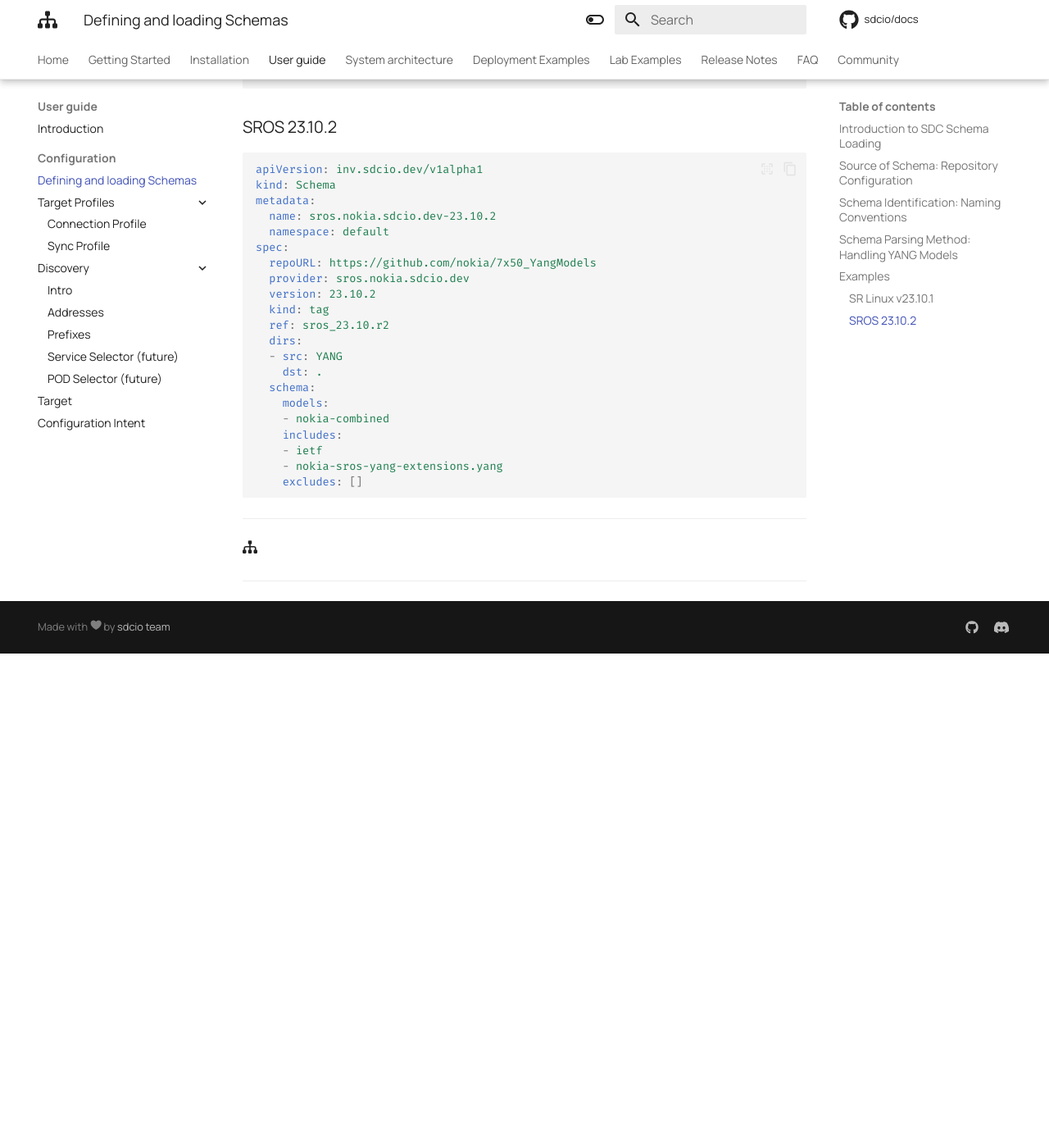
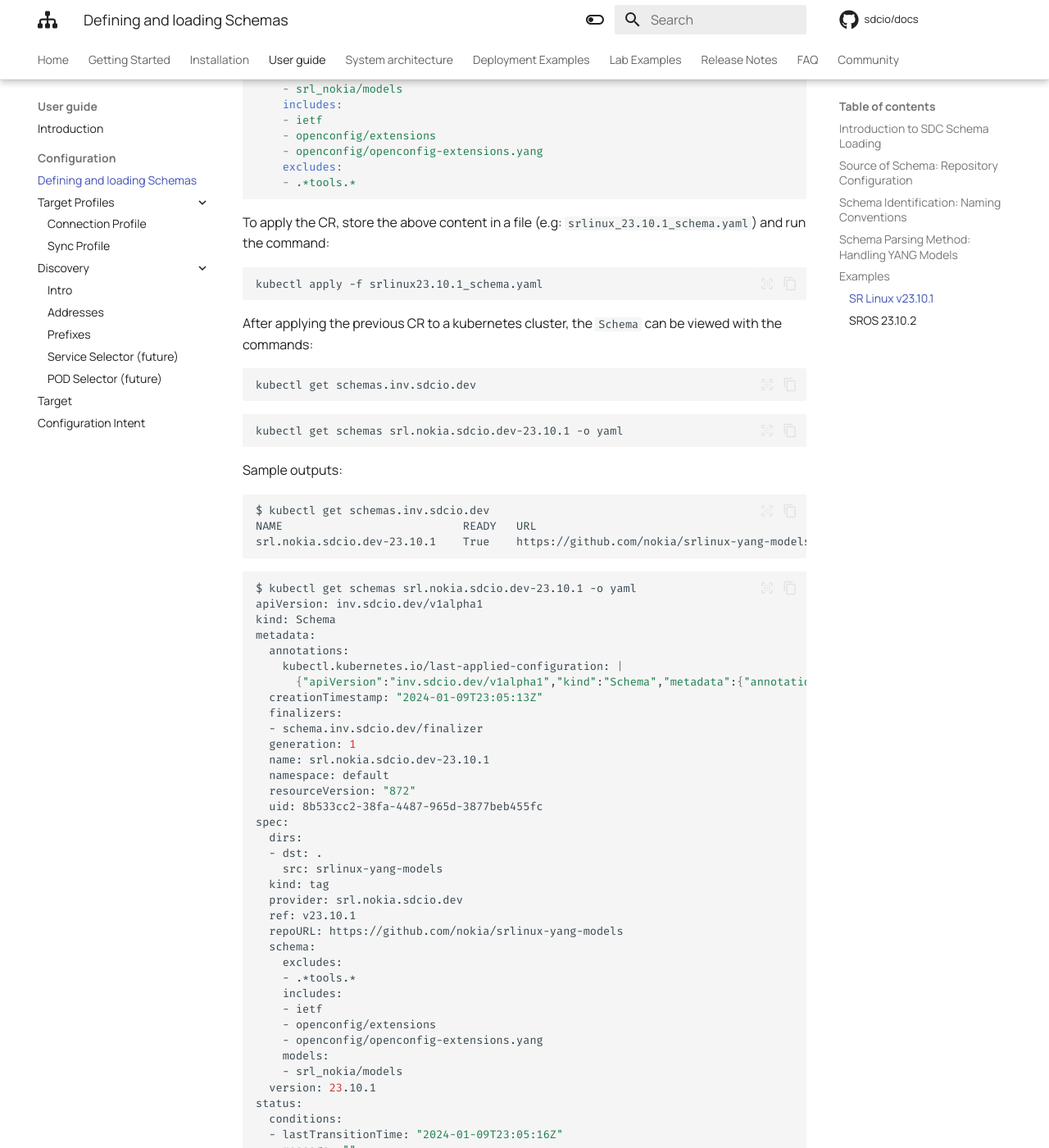
Before and after one commit to sdcio/docs, an MkDocs documentation site: the page built from docs/user-guide/configuration/schemas.md, in a window 1280 px wide and 1400 px high, scrolled down 2222 px. Shown: the whole window at 82% size. Built offline with MkDocs 1.6.1 and Material for MkDocs 9.7.7, drawn with Linux system fonts in a browser that asks for light colours; comment, search, counter and statistics services are not loaded; before the commit the page ends 3019 px from its top, so only the background shows below that; some of the changed text lies outside the part shown.

Commit message:
add schema apply and get

````diff
--- a/docs/user-guide/configuration/schemas.md
+++ b/docs/user-guide/configuration/schemas.md
@@ -47,6 +47,11 @@
 
 ### SR Linux v23.10.1
 
+The below CR defines an SR Linux `Schema` version 23.10.1.
+
+The YANG files will be retrieved from the github repo `https://github.com/nokia/srlinux-yang-models` tag `v23.10.1`.
+The remote directory `srlinux-yang-models` at the roo level of the git repository will be mapped to `$pwd` (`dst: .`) in the local file system
+
 ```yaml
 apiVersion: inv.sdcio.dev/v1alpha1
 kind: Schema
@@ -71,6 +76,73 @@
     - openconfig/openconfig-extensions.yang
     excludes:
     - .*tools.*
+```
+
+To apply the CR, store the above content in a file (e.g: `srlinux_23.10.1_schema.yaml`) and run the command:
+
+```shell
+kubectl apply -f srlinux23.10.1_schema.yaml
+```
+
+After applying the previous CR to a kubernetes cluster, the `Schema` can be viewed with the commands:
+
+```shell
+kubectl get schemas.inv.sdcio.dev
+```
+
+```shell
+kubectl get schemas srl.nokia.sdcio.dev-23.10.1 -o yaml
+```
+
+Sample outputs:
+
+```shell
+$ kubectl get schemas.inv.sdcio.dev
+NAME                           READY   URL                                            REF             PROVIDER               VERSION
+srl.nokia.sdcio.dev-23.10.1    True    https://github.com/nokia/srlinux-yang-models   v23.10.1        srl.nokia.sdcio.dev    23.10.1
+```
+
+```shell
+$ kubectl get schemas srl.nokia.sdcio.dev-23.10.1 -o yaml
+apiVersion: inv.sdcio.dev/v1alpha1
+kind: Schema
+metadata:
+  annotations:
+    kubectl.kubernetes.io/last-applied-configuration: |
+      {"apiVersion":"inv.sdcio.dev/v1alpha1","kind":"Schema","metadata":{"annotations":{},"name":"srl.nokia.sdcio.dev-23.10.1","namespace":"default"},"spec":{"dirs":[{"dst":".","src":"srlinux-yang-models"}],"kind":"tag","provider":"srl.nokia.sdcio.dev","ref":"v23.10.1","repoURL":"https://github.com/nokia/srlinux-yang-models","schema":{"excludes":[".*tools.*"],"includes":["ietf","openconfig/extensions","openconfig/openconfig-extensions.yang"],"models":["srl_nokia/models"]},"version":"23.10.1"}}
+  creationTimestamp: "2024-01-09T23:05:13Z"
+  finalizers:
+  - schema.inv.sdcio.dev/finalizer
+  generation: 1
+  name: srl.nokia.sdcio.dev-23.10.1
+  namespace: default
+  resourceVersion: "872"
+  uid: 8b533cc2-38fa-4487-965d-3877beb455fc
+spec:
+  dirs:
+  - dst: .
+    src: srlinux-yang-models
+  kind: tag
+  provider: srl.nokia.sdcio.dev
+  ref: v23.10.1
+  repoURL: https://github.com/nokia/srlinux-yang-models
+  schema:
+    excludes:
+    - .*tools.*
+    includes:
+    - ietf
+    - openconfig/extensions
+    - openconfig/openconfig-extensions.yang
+    models:
+    - srl_nokia/models
+  version: 23.10.1
+status:
+  conditions:
+  - lastTransitionTime: "2024-01-09T23:05:16Z"
+    message: ""
+    reason: Ready
+    status: "True"
+    type: Ready
 ```
 
 ### SROS 23.10.2
````
